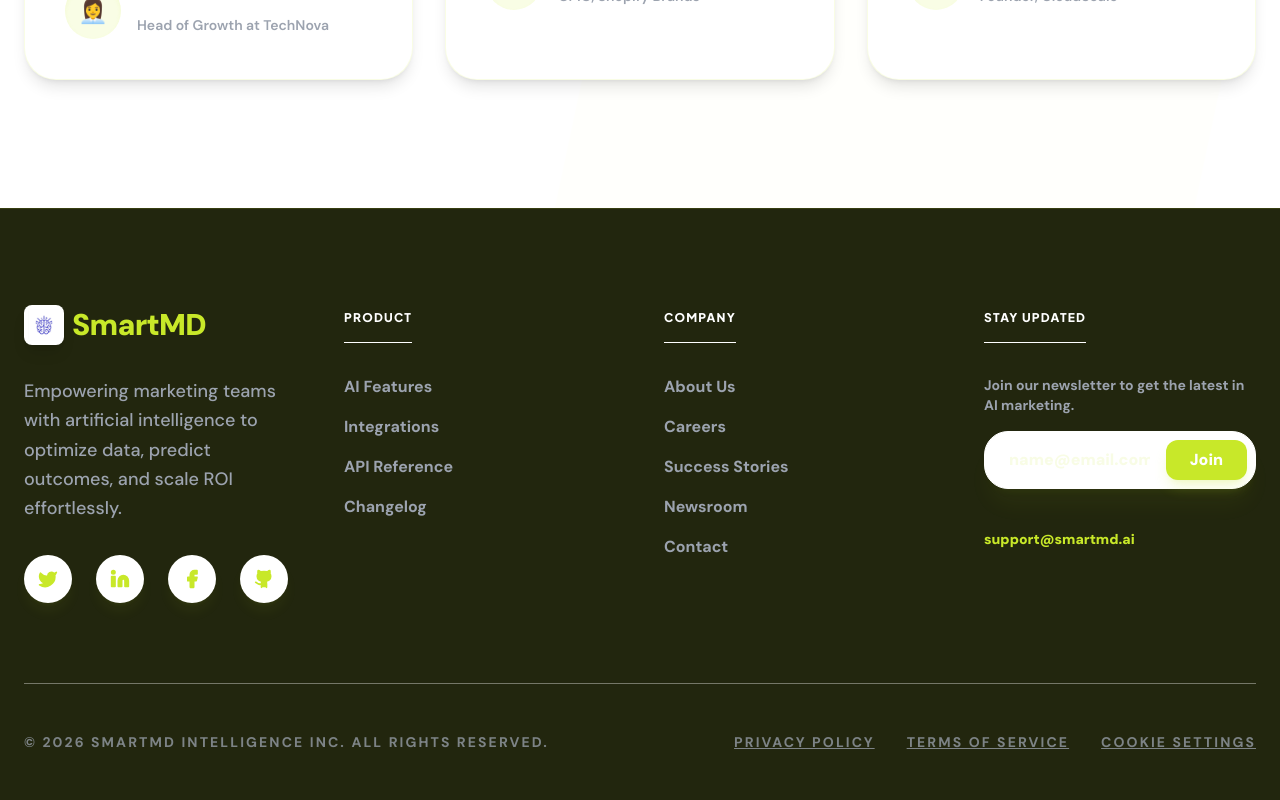
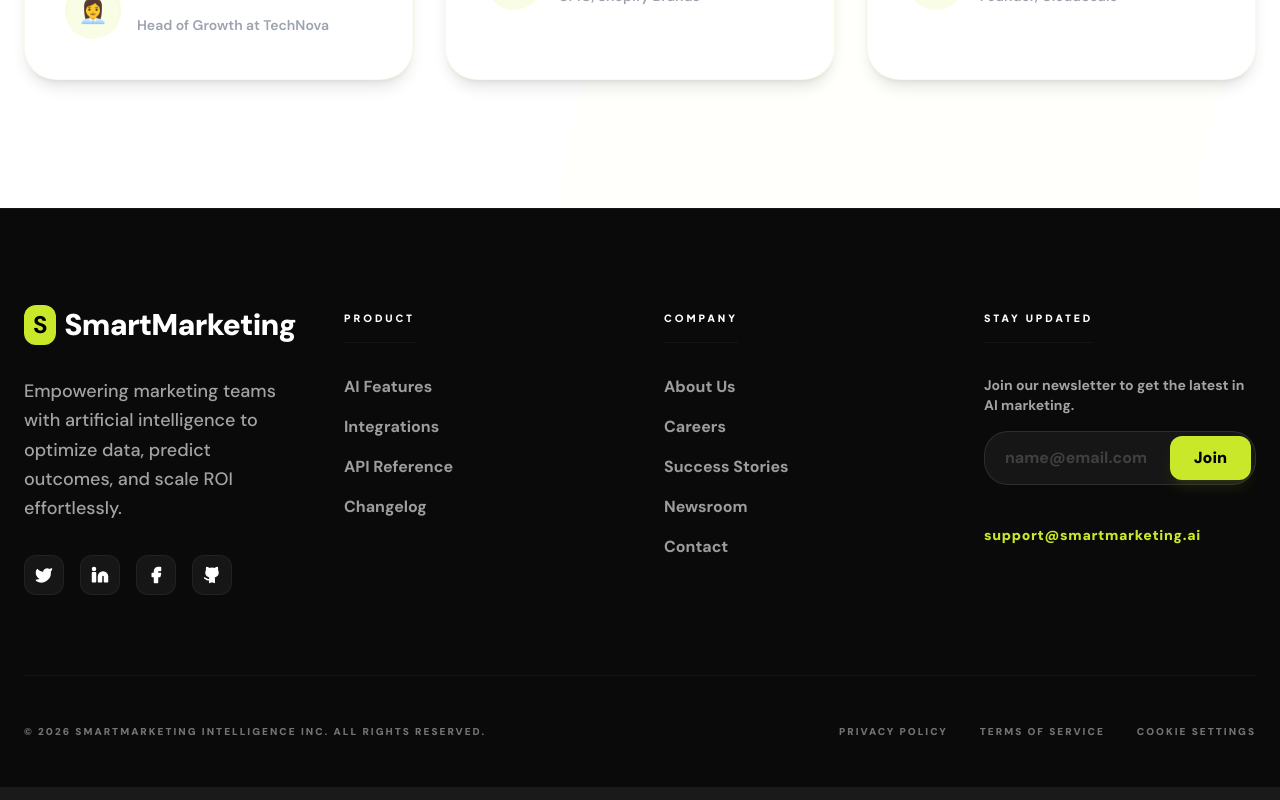
Before and after one commit to elhidarinouhayla/smart-marketing-frontend, a Next.js app: page / in a window 1280 px wide. Shown: the part 2626-3426 px from the top of the page. Built offline with nearby package versions, Linux system fonts and the light colour scheme.

Commit message:
style: updated footer with dark theme and integrated links

```diff
--- a/components/Footer.tsx
+++ b/components/Footer.tsx
@@ -6,46 +6,35 @@ import { Twitter, Linkedin, Facebook, Github } from 'lucide-react';
 
 export default function Footer() {
   return (
-    <footer className="bg-lavender pt-24 pb-12 overflow-hidden border-t border-lavender">
+    <footer className="bg-[#0a0a0a] pt-24 pb-12 overflow-hidden border-t border-white/5">
       <div className="container mx-auto px-6">
         <div className="grid grid-cols-1 md:grid-cols-2 lg:grid-cols-4 gap-12 mb-20">
           {/* Logo + Tagline */}
           <div className="space-y-8">
             <Link href="/" className="flex items-center gap-2">
-              <Image
-                src="/logo.png"
-                alt="SmartMD Logo"
-                width={40}
-                height={40}
-                className="w-10 h-10 shadow-lg bg-white rounded-lg p-1"
-              />
-              <span className="text-3xl font-black text-primary font-heading tracking-tight">
-                SmartMD
+              <div className="w-10 h-10 bg-primary rounded-xl flex items-center justify-center font-bold text-black text-2xl">
+                S
+              </div>
+              <span className="text-3xl font-black text-white font-heading tracking-tight">
+                SmartMarketing
               </span>
             </Link>
-            <p className="text-brand-gray font-medium text-lg leading-relaxed max-w-xs">
+            <p className="text-[#a3a3a3] font-medium text-lg leading-relaxed max-w-xs">
               Empowering marketing teams with artificial intelligence to optimize data, predict outcomes, and scale ROI effortlessly.
             </p>
-            <div className="flex items-center gap-6">
-              <Link href="#" className="w-12 h-12 bg-white rounded-2xl flex items-center justify-center text-primary shadow-lg shadow-lavender/50 hover:-translate-y-1 transition-transform">
-                <Twitter size={20} fill="currentColor" />
-              </Link>
-              <Link href="#" className="w-12 h-12 bg-white rounded-2xl flex items-center justify-center text-primary shadow-lg shadow-lavender/50 hover:-translate-y-1 transition-transform">
-                <Linkedin size={20} fill="currentColor" />
-              </Link>
-              <Link href="#" className="w-12 h-12 bg-white rounded-2xl flex items-center justify-center text-primary shadow-lg shadow-lavender/50 hover:-translate-y-1 transition-transform">
-                <Facebook size={20} fill="currentColor" />
-              </Link>
-              <Link href="#" className="w-12 h-12 bg-white rounded-2xl flex items-center justify-center text-primary shadow-lg shadow-lavender/50 hover:-translate-y-1 transition-transform">
-                <Github size={20} fill="currentColor" />
-              </Link>
+            <div className="flex items-center gap-4">
+              {[Twitter, Linkedin, Facebook, Github].map((Icon, i) => (
+                <Link key={i} href="#" className="w-10 h-10 bg-white/5 rounded-xl flex items-center justify-center text-white hover:bg-primary hover:text-black transition-all border border-white/5">
+                  <Icon size={18} fill="currentColor" />
+                </Link>
+              ))}
             </div>
           </div>
 
           {/* Product Links */}
           <div className="space-y-8">
-            <h4 className="text-xl font-black font-heading text-brand-dark uppercase tracking-widest text-xs border-b border-white pb-4 inline-block">Product</h4>
-            <ul className="space-y-4 font-bold text-brand-gray">
+            <h4 className="text-[10px] font-black text-[#737373] uppercase tracking-[0.3em] border-b border-white/5 pb-4 inline-block">Product</h4>
+            <ul className="space-y-4 font-bold text-white/60">
               <li><Link href="#features" className="hover:text-primary transition-colors">AI Features</Link></li>
               <li><Link href="#" className="hover:text-primary transition-colors">Integrations</Link></li>
               <li><Link href="#" className="hover:text-primary transition-colors">API Reference</Link></li>
@@ -55,8 +44,8 @@ export default function Footer() {
 
           {/* Company Links */}
           <div className="space-y-8">
-            <h4 className="text-xl font-black font-heading text-brand-dark uppercase tracking-widest text-xs border-b border-white pb-4 inline-block">Company</h4>
-            <ul className="space-y-4 font-bold text-brand-gray">
+            <h4 className="text-[10px] font-black text-[#737373] uppercase tracking-[0.3em] border-b border-white/5 pb-4 inline-block">Company</h4>
+            <ul className="space-y-4 font-bold text-white/60">
               <li><Link href="#" className="hover:text-primary transition-colors">About Us</Link></li>
               <li><Link href="#" className="hover:text-primary transition-colors">Careers</Link></li>
               <li><Link href="#" className="hover:text-primary transition-colors">Success Stories</Link></li>
@@ -67,32 +56,32 @@ export default function Footer() {
 
           {/* Contact + Newsletter */}
           <div className="space-y-8">
-            <h4 className="text-xl font-black font-heading text-brand-dark uppercase tracking-widest text-xs border-b border-white pb-4 inline-block">Stay Updated</h4>
+            <h4 className="text-[10px] font-black text-[#737373] uppercase tracking-[0.3em] border-b border-white/5 pb-4 inline-block">Stay Updated</h4>
             <div className="space-y-4">
-              <p className="text-brand-gray font-bold text-sm">Join our newsletter to get the latest in AI marketing.</p>
-              <div className="flex items-center bg-white p-2 rounded-2xl shadow-xl shadow-lavender/40 border border-white">
+              <p className="text-[#a3a3a3] font-bold text-sm">Join our newsletter to get the latest in AI marketing.</p>
+              <div className="flex items-center bg-white/5 p-1 rounded-2xl border border-white/10">
                 <input
                   type="email"
                   placeholder="name@email.com"
-                  className="bg-transparent border-none focus:outline-none focus:ring-0 text-brand-dark px-4 py-2 w-full font-bold placeholder:text-lavender placeholder:font-black"
+                  className="bg-transparent border-none focus:outline-none focus:ring-0 text-white px-4 py-2 w-full font-bold placeholder:text-[#404040]"
                 />
-                <button className="bg-primary text-white font-black px-6 py-2 rounded-xl hover:bg-accent transition-colors shadow-lg shadow-primary/20">
+                <button className="bg-primary text-black font-black px-6 py-2.5 rounded-xl hover:brightness-110 transition-all shadow-lg shadow-primary/10">
                   Join
                 </button>
               </div>
             </div>
-            <div className="pt-2 text-primary font-black text-sm">
-              support@smartmd.ai
+            <div className="pt-2 text-primary font-black text-sm tracking-wider">
+              support@smartmarketing.ai
             </div>
           </div>
         </div>
 
-        <div className="pt-12 border-t border-white/50 flex flex-col md:flex-row justify-between items-center gap-6 text-brand-gray text-sm font-bold opacity-75 uppercase tracking-[0.15em]">
-          <div>© 2026 SmartMD Intelligence Inc. All rights reserved.</div>
+        <div className="pt-12 border-t border-white/5 flex flex-col md:flex-row justify-between items-center gap-6 text-[#737373] text-[10px] font-black uppercase tracking-[0.2em]">
+          <div>© 2026 SmartMarketing Intelligence Inc. All rights reserved.</div>
           <div className="flex gap-8">
-            <Link href="#" className="hover:text-primary underline">Privacy Policy</Link>
-            <Link href="#" className="hover:text-primary underline">Terms of Service</Link>
-            <Link href="#" className="hover:text-primary underline">Cookie Settings</Link>
+            <Link href="#" className="hover:text-primary transition-colors">Privacy Policy</Link>
+            <Link href="#" className="hover:text-primary transition-colors">Terms of Service</Link>
+            <Link href="#" className="hover:text-primary transition-colors">Cookie Settings</Link>
           </div>
         </div>
       </div>
```
